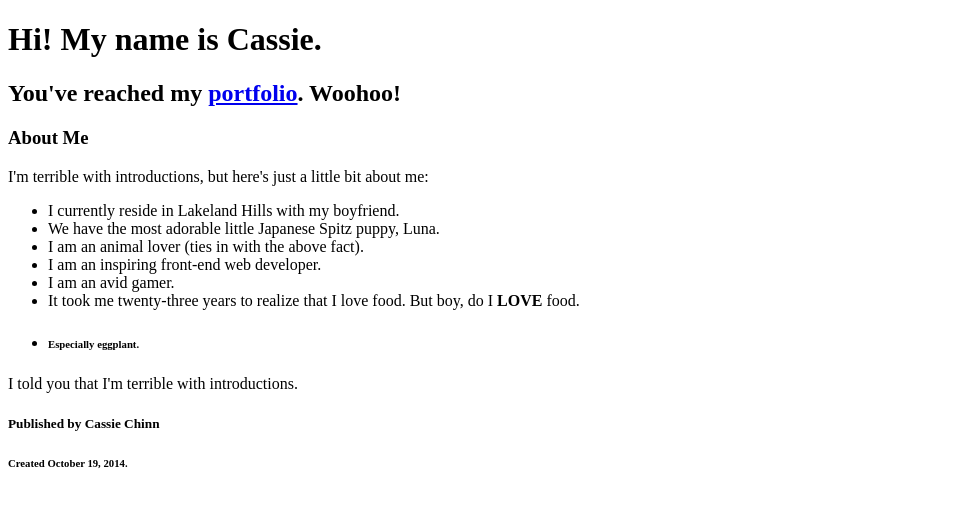
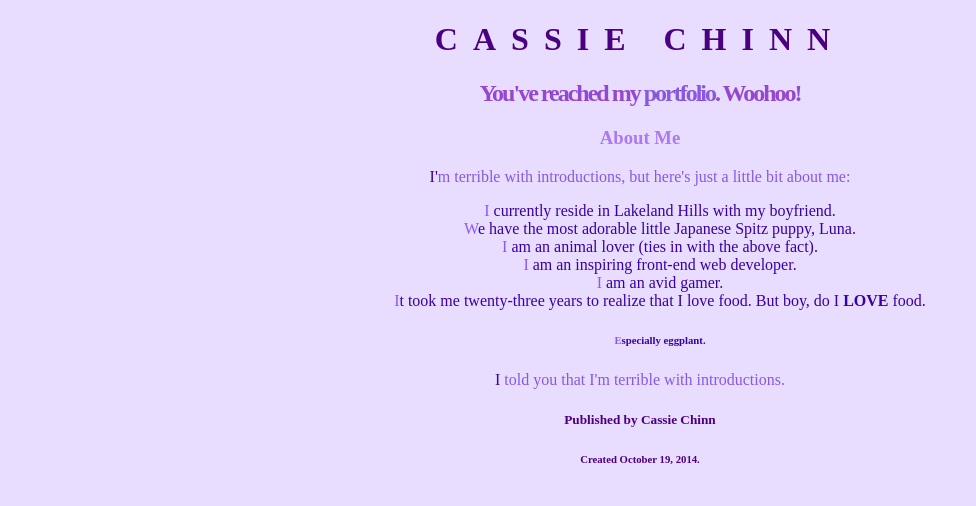
Before and after one commit to cchinn/portfolio, a plain HTML site: page index.html in a window 1280 px wide. Shown: the whole page, without its empty margins (0-976 px from the left). Drawn offline with Linux system fonts and the light colour scheme.

Commit message:
Initialize repo for ghpages

```diff
--- a/index.html
+++ b/index.html
@@ -3,11 +3,12 @@
 <head>
     <meta charset="UTF-8">
     <title>Cassie Chinn</title>
+    <link rel="stylesheet" href="styles/first-stylesheet.css">
 </head>
 
 <body>
     <header>
-        <h1>Hi! My name is Cassie.</h1>
+        <h1>CASSIE CHINN</h1>
         <h2>You've reached my <a href="projects.html">portfolio</a>. Woohoo!</h2>
     </header>
 
--- /dev/null
+++ b/styles/first-stylesheet.css
@@ -0,0 +1,26 @@
+body {background-color: hsla(261, 100%, 82%, 0.38);}
+footer {text-align: center;
+        color: hsla(275, 100%, 25%, 1);}
+ul {list-style: none;
+    color: hsla(261, 100%, 32%, 1);}
+li::first-letter {color: hsla(261, 100%, 47%, 0.6);}
+header {text-align: center;}
+p::first-letter {color: hsla(261, 100%, 32%, 1);}
+p {color: hsla(261, 100%, 40%, 0.6);
+   text-align: center;}
+h1 {color: hsla(275, 100%, 25%, 1);
+    letter-spacing: 15px;}
+h2 {color: hsla(275, 100%, 36%, 0.68);
+    letter-spacing: -2px;}
+h3 {color: hsla(268, 100%, 43%, 0.45);}
+article {text-align: center;}
+a:link {text-decoration: none;
+        color: hsla(261, 100%, 40%, 0.6);}
+a:hover {text-decoration: line-through;
+        color: hsla(265, 100%, 53%, 0.92);}
+a:visited {color: hsla(265, 100%, 53%, 0.92);}
+aside {position: fixed;
+       top: 20px;
+       right: 50px;}
+figcaption {color: hsla(261, 100%, 40%, 0.6);
+            letter-spacing: 2px;}
```
Also changed, not shown: images/dancing.JPG (added), images/fluffy-blur.JPG (added), images/gasp-space.JPG (added), images/skittles.JPG (added), images/wahoo.JPG (added).
